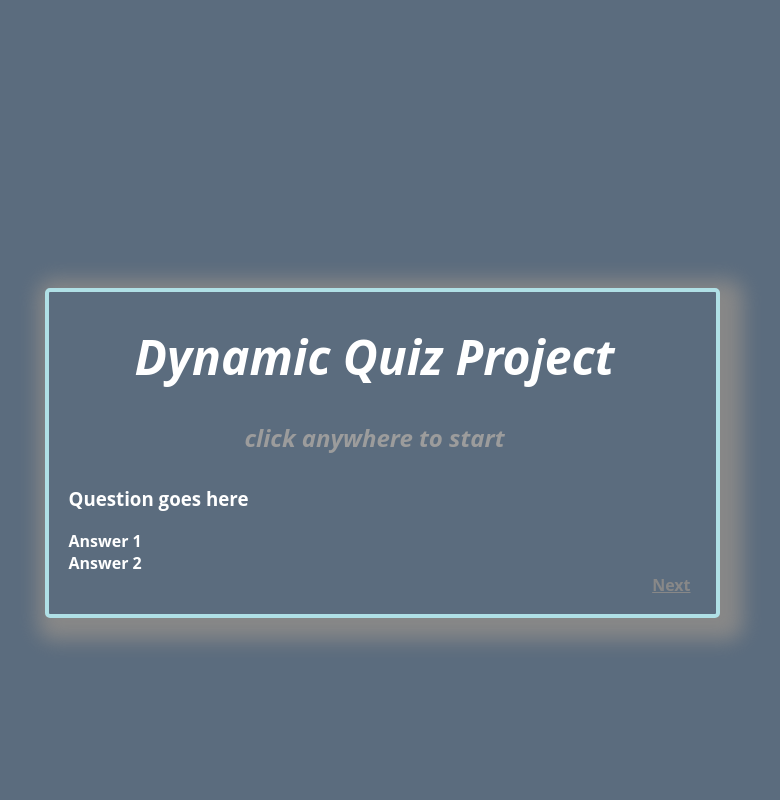
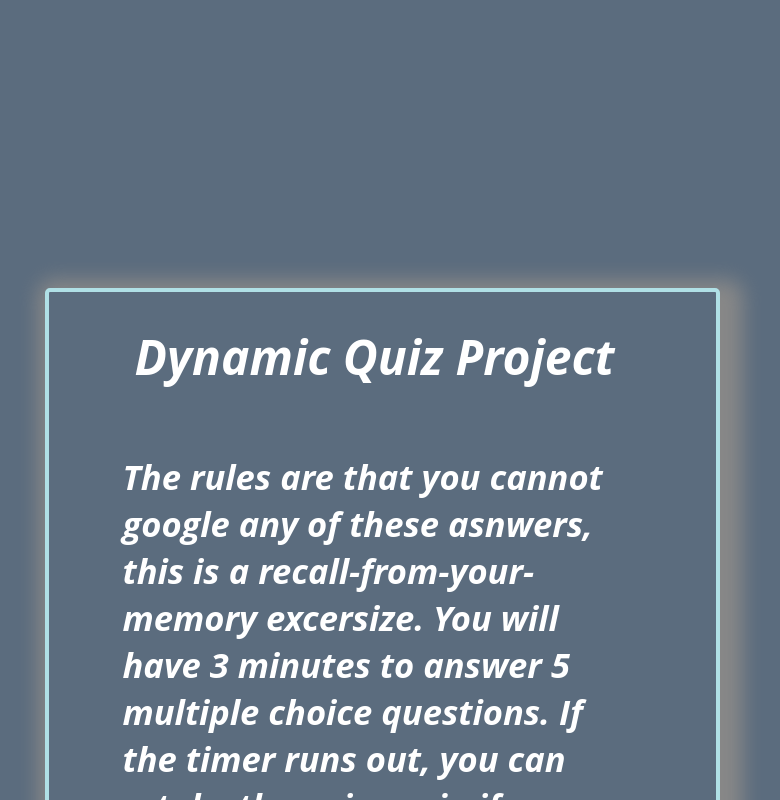
Before and after one commit to Casres/Coding-Quiz, a plain HTML site: page index.html in a window 1280 px wide. Both pictures are taken after a click on the link "Next". Shown: the top 800 px of the page, without its empty margins (258-1038 px from the left). Drawn offline with Linux system fonts and the light colour scheme.

Commit message:
making a save point for ask bcs

```diff
--- a/assets/css/style.css
+++ b/assets/css/style.css
@@ -42,6 +42,13 @@ h4 {
     font-style: italic;
 }
 
+.rules {
+    display: flex;
+    justify-content: center;
+    font-size: larger;
+    margin: 2rem;
+}
+
 /* the button element */
 .navEl {
     position: relative;
--- a/assets/js/script.js
+++ b/assets/js/script.js
@@ -24,6 +24,8 @@ var questionAnswerAreaEl = document.createElement("ul");
 // this creates a list element (for all the asnwer items in a list)
 var questionAnswerItemEl = document.createElement("li");
 
+var mainParentAttachmentEl = document.querySelector("#title");
+
 // this represents the quiz area
 var quizArea = document.querySelector("#quiz");
 
@@ -44,14 +46,29 @@ var initiate = startBtnInitiate.addEventListener("click", function() {
 // the rules function
 var rulesOfTheQuiz = function() {
     console.log("you have 5 min to complete this quiz you can retake after if you would like to.")
-    startQuiz();
 
-    // display rules where quiz'll go
+    // this removes the 'click anywhere to start'
+    var initialTask = document.querySelector("#initial-instrcution").remove("#initial-instrcution");
+
+    // shows the rules
+    var rules = document.createElement("div");
+    rules.className = 'rules';
+    rules.innerHTML = "<h3 class='rules'> The rules are that you cannot google any of these asnwers, this is a recall-from-your-memory excersize. You will have 3 minutes to answer 5 multiple choice questions. If the timer runs out, you can retake the quiz again if you would like to. </h3>";
+    mainParentAttachmentEl.appendChild(rules);
+
+    // var btnCont = startBtnInitiate.addEventListener("click", function() {
+
+    //     startQuiz();
+    // });
+
 }
 
 // the startQuiz function
-var startQuiz = function(_event) {
+var startQuiz = function() {
     console.log("I hear the click, as well!!");
+
+
+    alert("Allow!!");
 
     // start / show timmer running
 
--- a/index.html
+++ b/index.html
@@ -16,9 +16,10 @@
             <!-- title of quiz -->
 			<div id='title'>
 				<h1> Dynamic Quiz Project  </h1>
-                <h4> click anywhere to start </h4>
+                <h4 id="initial-instrcution"> click anywhere to start </h4>
 
 			</div>
+
 
             <!-- where all the questions go -->
             <div class="quizArea" id="quiz">
```
